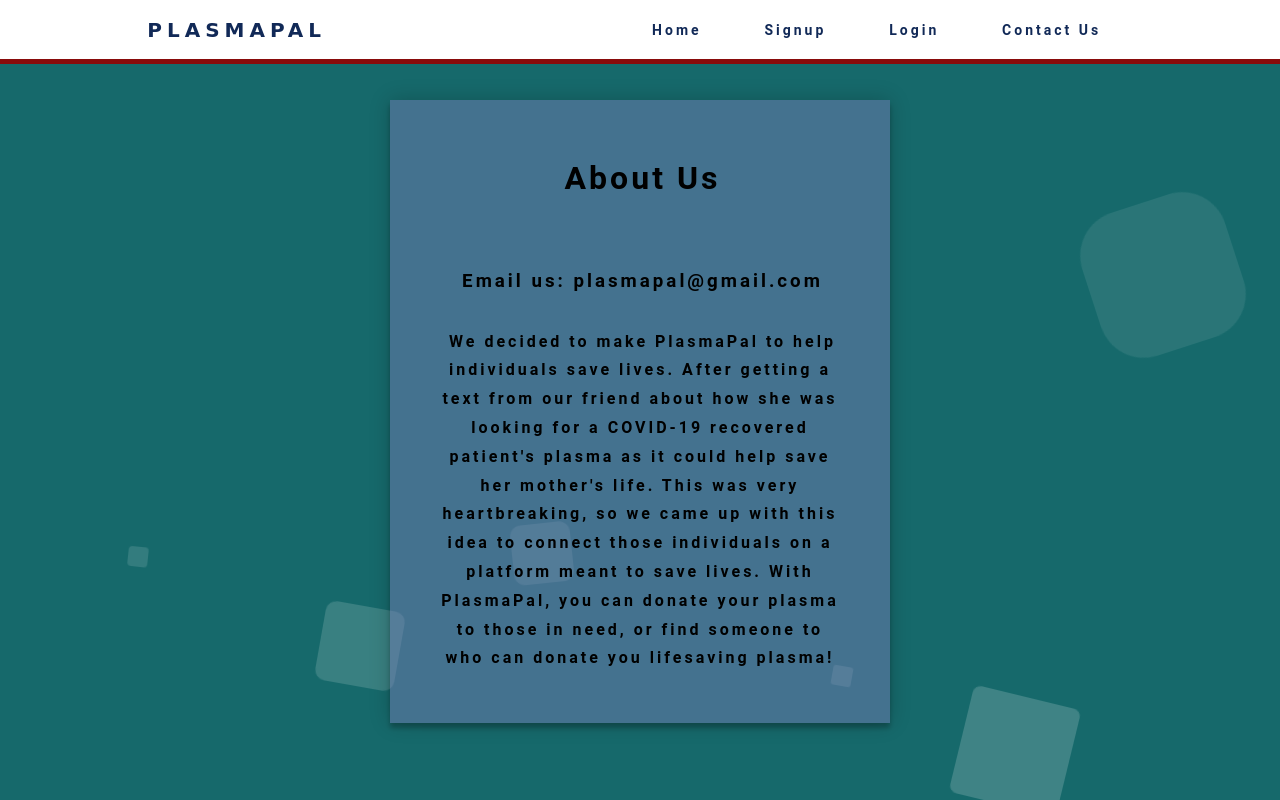
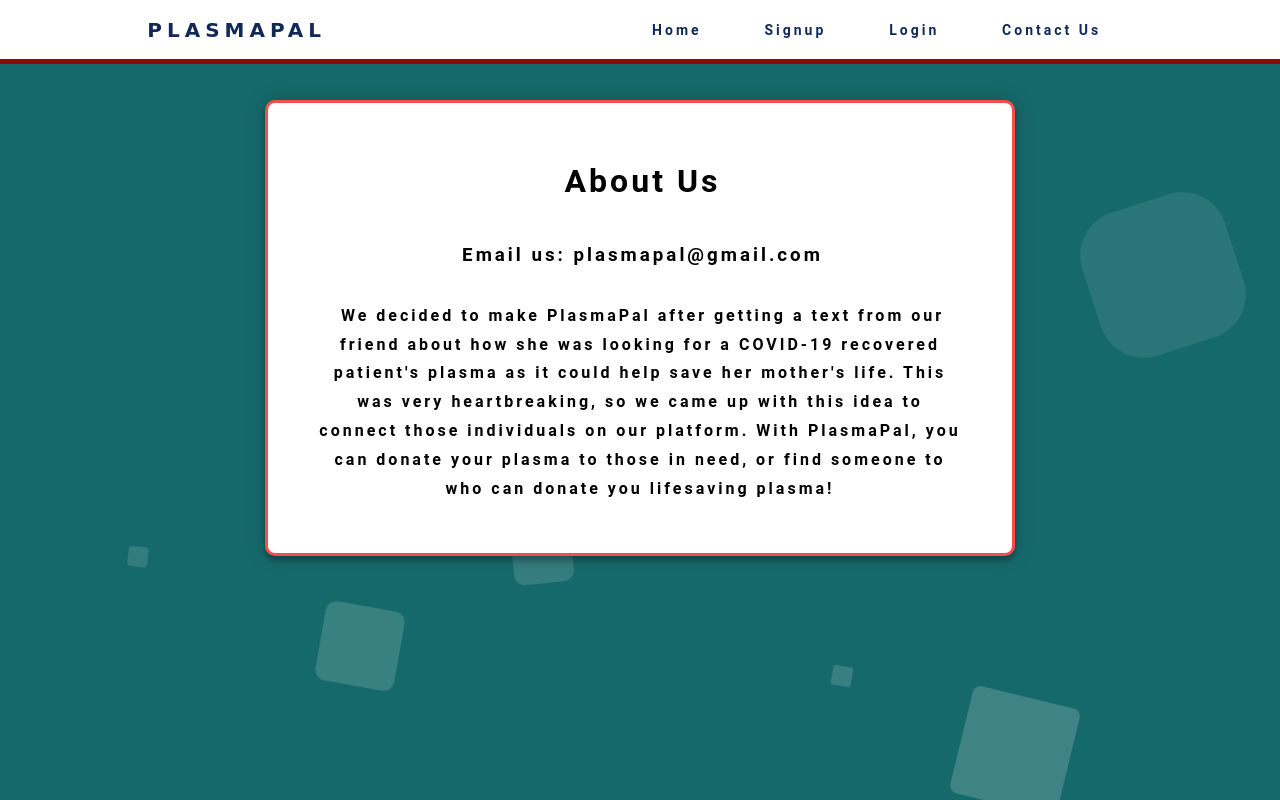
Before and after one commit to lunatic389/project_long_claw, a Django app: page /base/contact/ in a window 1280 px wide. Run offline with Django 3.2, Linux system fonts and the light colour scheme; some libraries are stand-ins or nearby versions; some web fonts are replaced.

Commit message:
fixed visuals

```diff
--- a/static/base/css/infobar.css
+++ b/static/base/css/infobar.css
@@ -20,7 +20,7 @@
   padding: 20%;
   border-radius: 25px;
   border: 5px solid #f74c4c;
-  text-shadow: -5px 3px 6px black;
+
 
 }
 .box2{
@@ -28,7 +28,6 @@
   padding: 20%;
   border-radius: 25px;
   border: 5px solid #f74c4c;
-  text-shadow: -5px 3px 6px black;
 
 }
 
@@ -37,7 +36,6 @@
   padding: 20%;
   border-radius: 25px;
   border: 5px solid #f74c4c;
-  text-shadow: -5px 3px 6px black;
 
 }
 
--- a/templates/base/contact_us.html
+++ b/templates/base/contact_us.html
@@ -8,13 +8,11 @@
 <div class="contact">
     <h1>About Us</h1>
     <br>
-
-    <br>
     <h3> Email us: plasmapal@gmail.com </h3>
     <br>
-    <h4>We decided to make PlasmaPal to help individuals save lives. After getting a text from our friend about how she was looking for a COVID-19
+    <h4>We decided to make PlasmaPal after getting a text from our friend about how she was looking for a COVID-19
         recovered patient's plasma as it could help save her mother's life.
-        This was very heartbreaking, so we came up with this idea to connect those individuals on a platform meant to save lives.
+        This was very heartbreaking, so we came up with this idea to connect those individuals on our platform.
         With PlasmaPal, you can donate your plasma to those in need, or find someone to who can donate you lifesaving plasma!</h4>
 
 
@@ -22,14 +20,16 @@
 </div>
 <style>
   .contact{
-      line-height: 1.8;
+      border: 3px solid #f74c4c;
+      border-radius: 10px;
+    line-height: 1.8;
     text-indent: 5px;
     letter-spacing: 3px;
     font-family: 'roboto', sans-serif;
     position: relative;
     z-index:40;
-    background: #707bb185;
-    max-width: 500px;
+    background: white;
+    max-width: 750px;
     margin:  auto ;
     padding: 50px;
     margin-top:100px;
--- a/templates/base/home.html
+++ b/templates/base/home.html
@@ -124,7 +124,7 @@
             <br>
             <h1>For Donors</h1>
             <br>
-            <a href="#">Learn more</a>
+            <a href="#donor">Learn more</a>
           </div>
         <div class="box2 box">
           <p>
@@ -133,7 +133,7 @@
           <br>
           <h1>For Patients</h1>
           <br>
-          <a href="#">Learn more</a>
+          <a href="#patient">Learn more</a>
         </div>
         <div class="box3 box">
           <p><img id="icon" src="{% static "base/img/icon/001.png" %}" alt=""></p>
```
